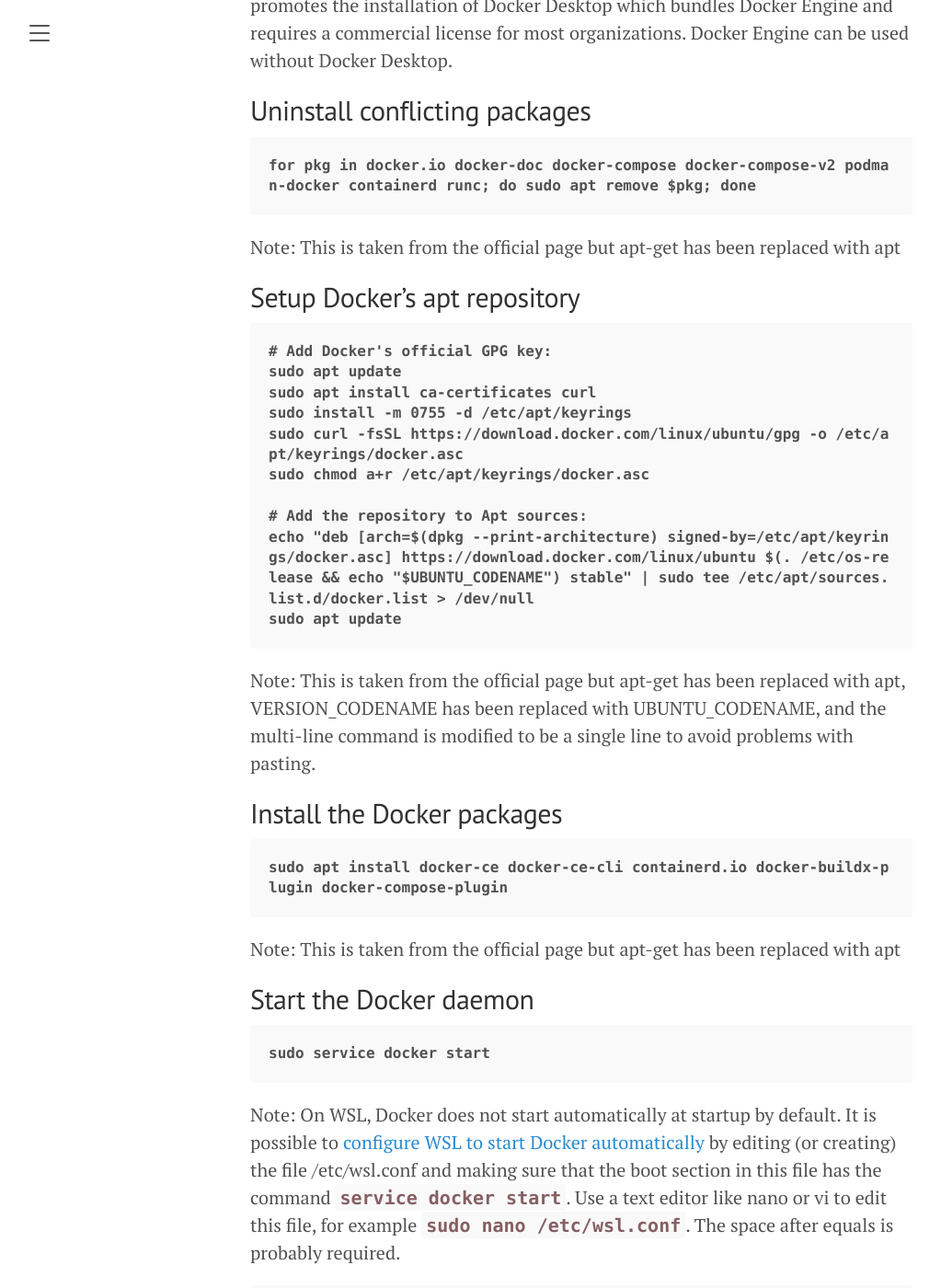
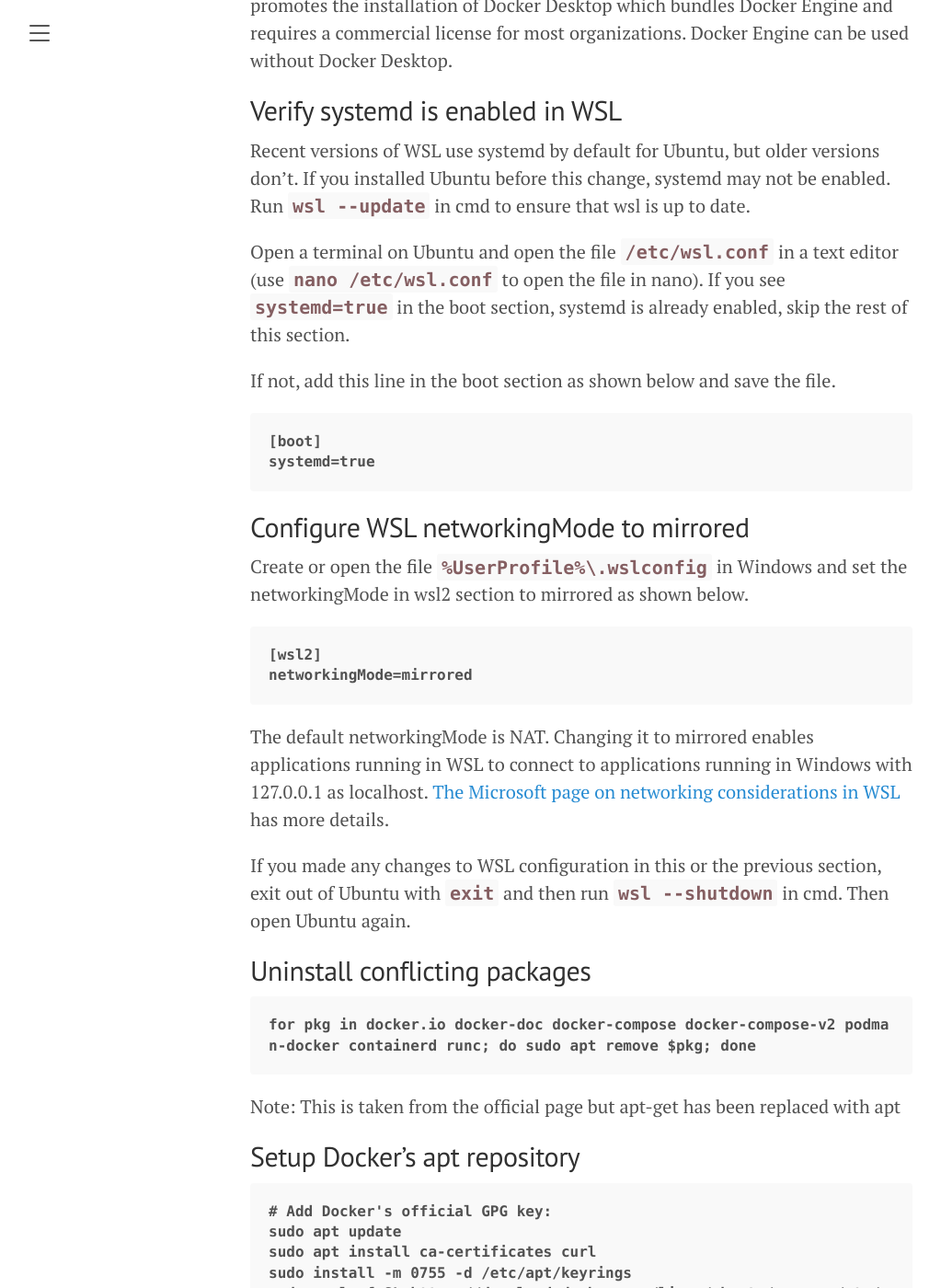
Before and after one commit to koustubhmoharir/linux, a Jekyll site: the page built from _posts/2024-10-28-docker-ubuntu-wsl.md, in a window 1280 px wide and 1400 px high, scrolled down 301 px. Shown: the whole window at 92% size, without its empty margins (8-1031 px from the left). Built offline with Jekyll 4.4.1, drawn with Linux system fonts in a browser that asks for light colours; comment, search, counter and statistics services are not loaded; some of the changed text lies outside the part shown.

Commit message:
Change to wsl configuration in docker installation instructions Added a short post on filtering docker containers

````diff
--- a/_posts/2024-10-28-docker-ubuntu-wsl.md
+++ b/_posts/2024-10-28-docker-ubuntu-wsl.md
@@ -7,6 +7,32 @@ tags:
 ---
 
 The [official Docker installation page for Ubuntu](https://docs.docker.com/engine/install/ubuntu/) has instructions for installation of Docker Engine that can be adapted for use with WSL. The official page promotes the installation of Docker Desktop which bundles Docker Engine and requires a commercial license for most organizations. Docker Engine can be used without Docker Desktop.
+
+## Verify systemd is enabled in WSL
+
+Recent versions of WSL use systemd by default for Ubuntu, but older versions don't. If you installed Ubuntu before this change, systemd may not be enabled. Run `wsl --update` in cmd to ensure that wsl is up to date.
+
+Open a terminal on Ubuntu and open the file `/etc/wsl.conf` in a text editor (use `nano /etc/wsl.conf` to open the file in nano). If you see `systemd=true` in the boot section, systemd is already enabled, skip the rest of this section.
+
+If not, add this line in the boot section as shown below and save the file.
+
+```
+[boot]
+systemd=true
+```
+
+## Configure WSL networkingMode to mirrored
+
+Create or open the file `%UserProfile%\.wslconfig` in Windows and set the networkingMode in wsl2 section to mirrored as shown below.
+
+```
+[wsl2]
+networkingMode=mirrored
+```
+
+The default networkingMode is NAT. Changing it to mirrored enables applications running in WSL to connect to applications running in Windows with 127.0.0.1 as localhost. [The Microsoft page on networking considerations in WSL](https://learn.microsoft.com/en-us/windows/wsl/networking?source=recommendations) has more details.
+
+If you made any changes to WSL configuration in this or the previous section, exit out of Ubuntu with `exit` and then run `wsl --shutdown` in cmd. Then open Ubuntu again.
 
 ## Uninstall conflicting packages
 
@@ -38,23 +64,11 @@ sudo apt install docker-ce docker-ce-cli containerd.io docker-buildx-plugin dock
 ```
 Note: This is taken from the official page but apt-get has been replaced with apt
 
-## Start the Docker daemon
+## Start the Docker daemon if necessary
 
-```
-sudo service docker start
-```
-Note: On WSL, Docker does not start automatically at startup by default. It is possible to [configure WSL to start Docker automatically](https://stackoverflow.com/a/74662813) by editing (or creating) the file /etc/wsl.conf and making sure that the boot section in this file has the command `service docker start`. Use a text editor like nano or vi to edit this file, for example `sudo nano /etc/wsl.conf`. The space after equals is probably required.
+Run `systemctl is-active docker.service` to check if the docker is running. If not, start it with `sudo systemctl docker start`
+Similarly, check if docker is configured to auto-start with `systemctl is-enabled docker.service`. If not, enable it with `sudo systemctl enable docker` if desired. If it is not enabled, you will need to start it manually before running any docker commands.
 
-```
-[boot]
-command= service docker start
-```
-If there is any existing command, use semi-colon to separate the commands.
-
-Verify that Docker is running
-```
-sudo service docker status
-```
 ## Test by running the hello-world image
 ```
 sudo docker run hello-world
@@ -74,3 +88,17 @@ Verify that docker commands work without sudo
 ```
 docker run hello-world
 ```
+
+## Configure Docker to rotate the log file
+
+Docker's log files may eventually take up too much disk space. [Logging can be configured](https://docs.docker.com/engine/logging/drivers/json-file/) as desired. Save the configuration below to /etc/docker/daemon.json as a starting point.
+
+```
+{
+  "log-driver": "json-file",
+  "log-opts": {
+    "max-size": "10m",
+    "max-file": "3"
+  }
+}
+```
````
Also changed, not shown: _posts/2022-01-07-common-commands.md (+1 -0 lines), _posts/2024-10-31-filter-docker-containers.md (added, +17 -0 lines).
